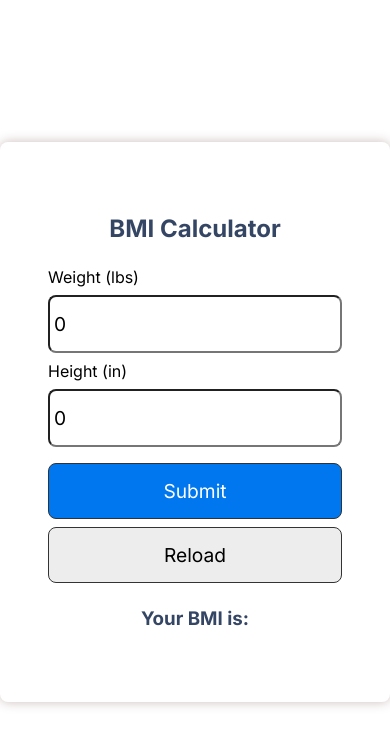
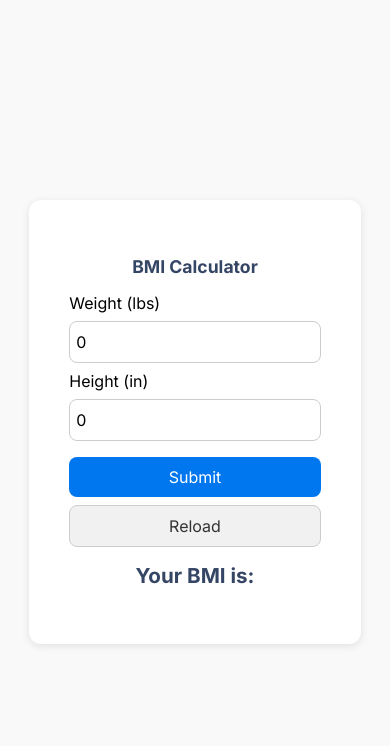
Before and after one commit to iiitl/bmi_calculator, a React (Create React App) app: page / in a window 390 px wide. Shown: the top 746 px of the page. Built offline with nearby package versions, Linux system fonts and the light colour scheme.

Commit message:
Added media queries to make mobile ui prettier

```diff
--- a/src/index.css
+++ b/src/index.css
@@ -1,20 +1,19 @@
 @import url('https://fonts.googleapis.com/css2?family=Inter:wght@100;200;300;400;500;600;700;800;900&family=Poppins:ital,wght@0,100;0,200;0,300;0,400;0,500;0,600;0,700;0,800;0,900;1,100;1,200;1,300;1,400;1,500;1,600;1,700;1,800;1,900&display=swap');
-
 
 * {
   box-sizing: border-box;
   margin: 0;
   padding: 0;
-  font-family: 'Inter', sans-if;
+  font-family: 'Inter', sans-serif;
 }
 
 .app {
   display: flex;
-
   justify-content: center;
   align-items: center;
   width: 100vw;
   min-height: 100vh;
+  background-color: #f9f9f9;
 }
 
 .container {
@@ -22,14 +21,17 @@
   border-radius: 8px;
   padding: 3rem;
   max-width: 600px;
+  background-color: #fff;
 }
 
+/* Inputs and buttons */
 input {
   width: 100%;
   font-size: 1.2rem;
   padding: 15px 4px;
   margin: 8px 0;
   border-radius: 8px;
+  border: 1px solid #ccc;
 }
 
 .btn {
@@ -44,13 +46,10 @@ input {
   border-radius: 8px;
   cursor: pointer;
 }
-/* unvisited link */
-
-
 
 .btn-outline {
   background-color: #ededed;
-    color: #000000;
+  color: #000000;
 }
 
 .center {
@@ -58,10 +57,7 @@ input {
   margin: 24px 0;
   color: #354665;
 }
-.input_val
-{
-  color: #354665;
-}
+
 p {
   margin: 10px 0;
 }
@@ -73,3 +69,62 @@ p {
 .img-container img {
   height: 200px;
 }
+
+/* Media Queries for responsiveness */
+
+/* Medium screens */
+@media (max-width: 768px) {
+  .container {
+    padding: 2rem;
+    width: 90%;
+  }
+
+  input, .btn {
+    font-size: 1.1rem;
+    padding: 12px 4px;
+  }
+
+  .btn {
+    padding: 12px 0;
+  }
+
+  .center {
+    margin: 20px 0;
+  }
+}
+
+/* Small screens */
+@media (max-width: 480px) {
+  .container {
+    padding: 2.5rem;
+    width: 85%;
+    border-radius: 12px;
+    box-shadow: 0px 2px 8px rgba(0, 0, 0, 0.1);
+    background-color: #fff;
+  }
+
+  input, .btn {
+    font-size: 1rem;
+    padding: 10px 6px;
+  }
+
+  .btn {
+    padding: 10px 0;
+    border: none;
+    background-color: #0077EE;
+    color: #fff;
+    border-radius: 8px;
+    transition: background-color 0.3s ease;
+  }
+
+  .btn-outline {
+    background-color: #f1f1f1;
+    color: #333;
+    border: 1px solid #ccc;
+  }
+
+  .center {
+    margin: 16px 0;
+    font-size: 1.1rem; /* Slightly larger text for better readability */
+  }
+}
```
